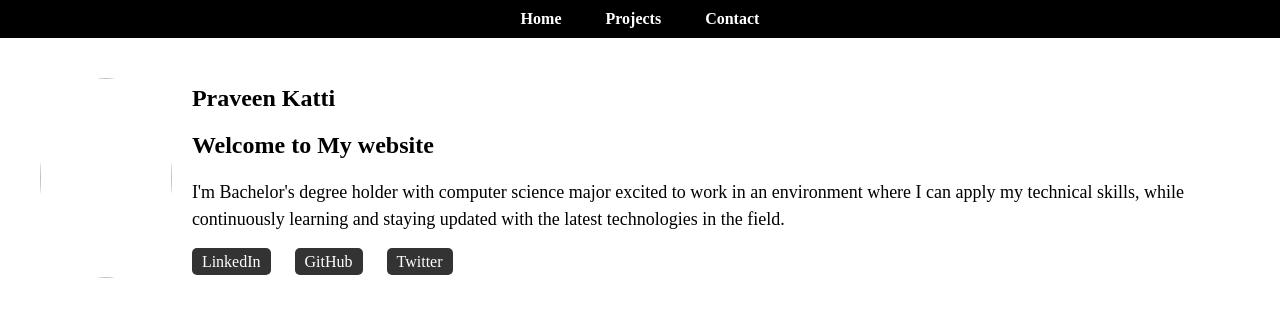
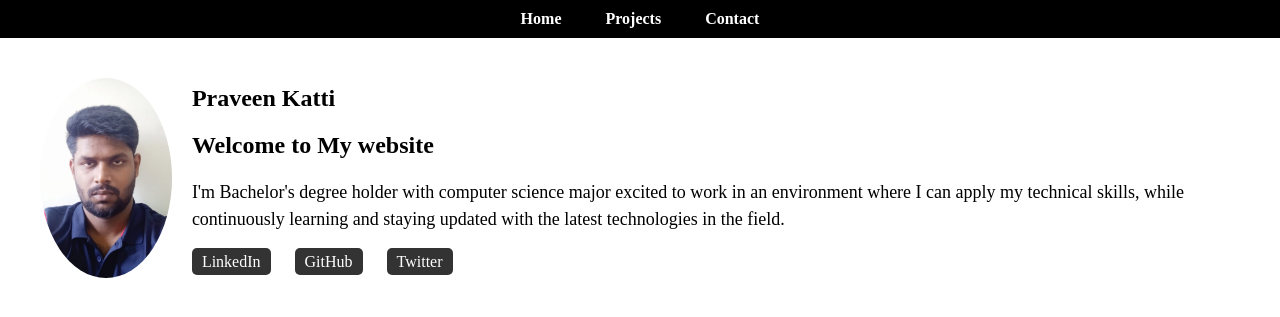
Before and after one commit to PraveenDKatti/PraveenDKatti.github.io, a Jekyll site: the page built from index.html, in a window 1280 px wide. Shown: the top 317 px of the page. Built offline with Jekyll 4.4.1, drawn with Linux system fonts in a browser that asks for light colours.

Commit message:
edited profie photo source url

```diff
--- a/index.html
+++ b/index.html
@@ -23,7 +23,7 @@
 	  </header>
 	  <div class="container">
 		  <div class="image-container">
-			  <img src="prav.jpeg"/>
+			  <img src="./images/prav.jpeg"/>
 		  </div>
 		  <div class="intro">
 			  <h1>Praveen Katti</h1>
```
